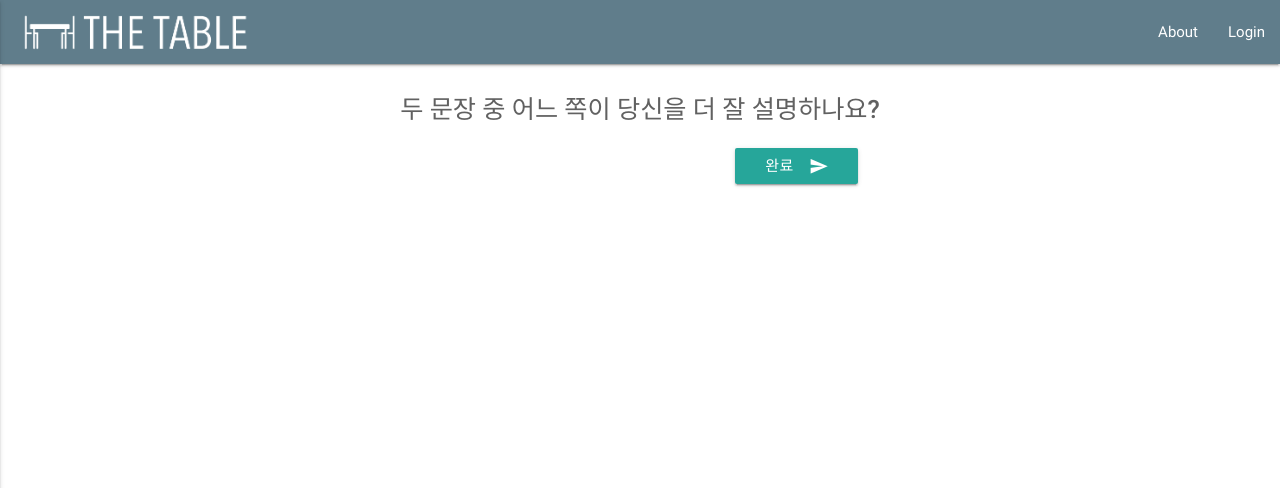
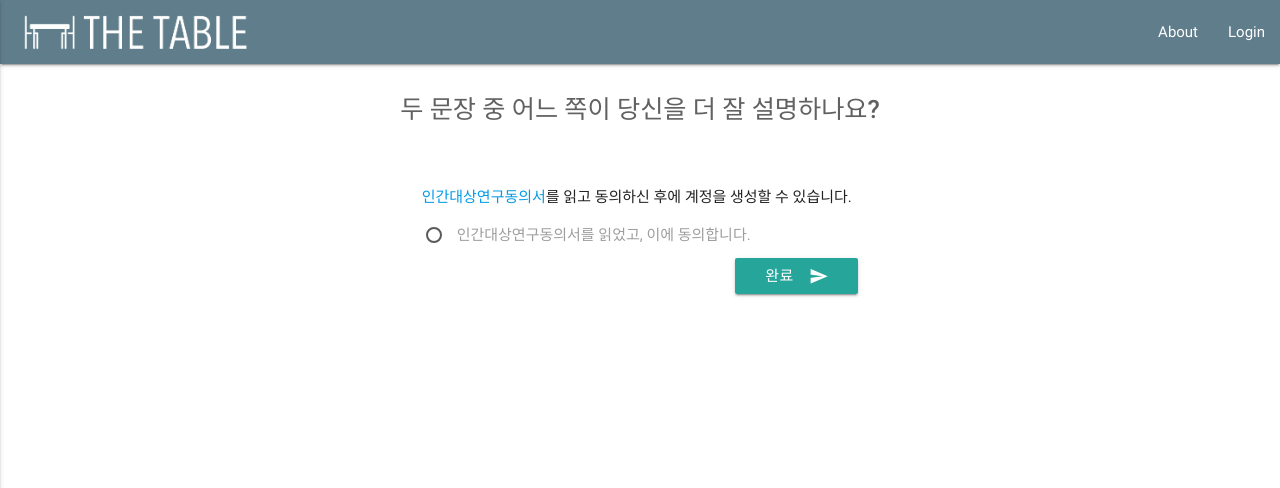
Before and after one commit to dongkwan-kim/the-table, a Django app: page /account/1 in a window 1280 px wide. Shown: the top 488 px of the page. Run offline with Django 3.2, Linux system fonts and the light colour scheme; data that the repository does not hold is empty; some libraries are stand-ins or nearby versions.

Commit message:
Add consent form

```diff
--- a/xtake/session/forms.py
+++ b/xtake/session/forms.py
@@ -39,6 +39,16 @@ class QuestionForm(forms.Form):
             name = 'q{0}'.format(str(i))
             self.fields[name] = self.add_choice(bq)
 
+        consent_href = "#!"
+        consent_text = '<br/><a href="{0}">인간대상연구동의서</a>'.format(consent_href) +\
+                       '를 읽고 동의하신 후에 계정을 생성할 수 있습니다.'
+        self.fields['consent'] = forms.ChoiceField(
+            required=True,
+            widget=forms.RadioSelect(),
+            help_text=consent_text,
+            choices=[(0, '인간대상연구동의서를 읽었고, 이에 동의합니다.')]
+        )
+
     def add_choice(self, bq):
         return forms.ChoiceField(
                 choices=bq.get_choices(),
--- a/xtake/templates/persona.html
+++ b/xtake/templates/persona.html
@@ -13,7 +13,7 @@
             {{form.as_p}}
         {% else %}
             {% for field in form %}
-            <p>{{field.help_text}}</p>
+            <p>{{field.help_text|safe}}</p>
             {% for choice in field %}
             <p>{{ choice.tag }}
                 <label for="{{ choice.id_for_label }}">{{ choice.choice_label }}</label>
```
